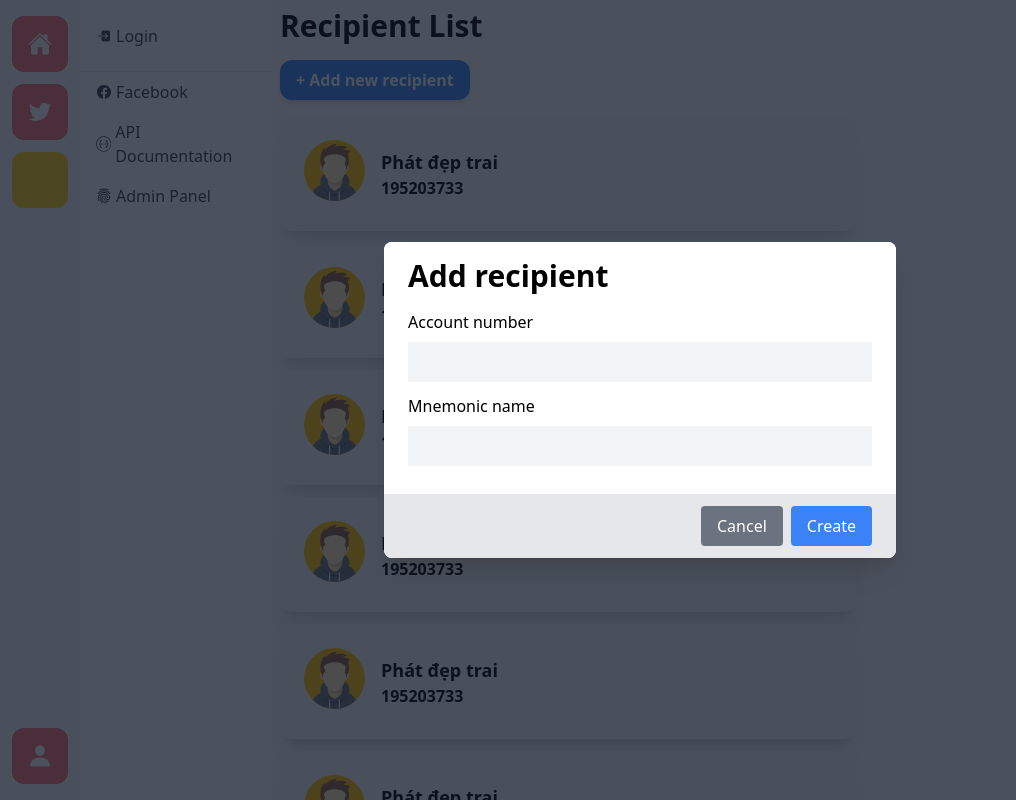
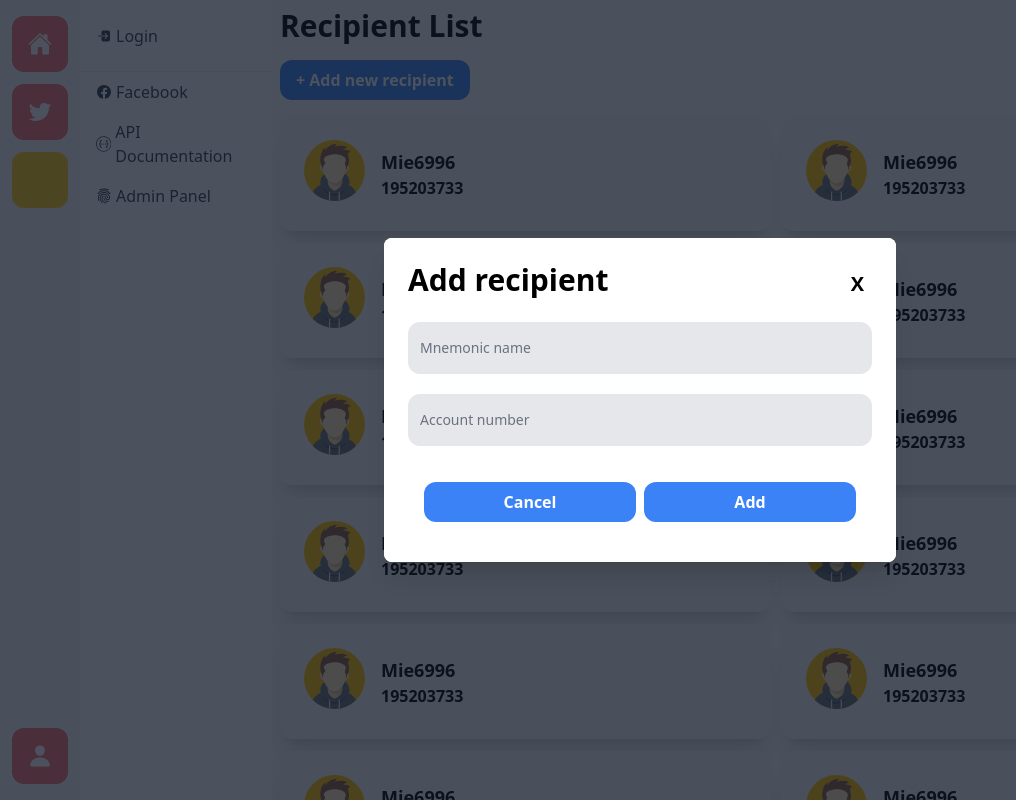
Before and after one commit to hcmus-internet-banking/frontend, a Next.js app: page /user/recipients in a window 1280 px wide. Shown: the whole page, without its empty margins (0-1016 px from the left). Built offline with nearby package versions, Linux system fonts and the light colour scheme; no server answers.

Commit message:
update UI for recepient

```diff
--- a/package.json
+++ b/package.json
@@ -46,8 +46,8 @@
     "eslint-config-next": "12.3.1",
     "eslint-plugin-unused-imports": "^2.0.0",
     "postcss": "^8.4.14",
-    "prettier": "^2.7.1",
-    "prettier-plugin-tailwindcss": "^0.1.13",
+    "prettier": "^2.8.0",
+    "prettier-plugin-tailwindcss": "^0.2.0",
     "tailwindcss": "^3.1.6",
     "ts-node": "^10.9.1",
     "typescript": "^4.8.4"
--- a/src/components/common/Heading/Heading.tsx
+++ b/src/components/common/Heading/Heading.tsx
@@ -8,7 +8,7 @@ type Props = {
 
 function Heading({ children, className }: Props) {
   return (
-    <h1 className={classNames("text-xl font-medium", className)}>{children}</h1>
+    <h1 className={classNames("text-3xl font-bold", className)}>{children}</h1>
   );
 }
 
--- a/src/components/user/AddRecepientModal.tsx
+++ b/src/components/user/AddRecepientModal.tsx
@@ -1,4 +1,11 @@
 import classNames from "classnames";
+import { useFormik } from "formik";
+import { toast } from "react-hot-toast";
+import { toFormikValidationSchema } from "zod-formik-adapter";
+import Button from "../common/Button/Button";
+import Heading from "../common/Heading/Heading";
+import Input from "../common/Input/Input";
+import Spacer from "../common/Spacer/Spacer";
 
 type Props = {
   hide: boolean;
@@ -6,11 +13,40 @@ type Props = {
 };
 
 const AddRecepientModal = ({ hide, toggle }: Props) => {
+  const hidden = hide ? "hidden" : undefined;
 
-  const hidden = hide ? "hidden" : undefined;
+  // const formik = useFormik({
+  //   initialValues: {
+  //     mnemonicNAme: "",
+  //     accountNumber: 0,
+  //   },
+  //   validateOnBlur: false,
+  //   validateOnChange: isSubmitted,
+  //   validationSchema: toFormikValidationSchema(addRecipientValidate),
+  //   onSubmit: async (values) => {
+  //     setIsSubmitted(true);
+
+  //     const result = dispatch().unwrap();
+
+  //     toast.promise(
+  //       result,
+  //       {
+  //         loading: "Loading...",
+  //         success: ({ data }) => {
+  //           if (data.id !== null) {
+  //             toast.success(JSON.stringify(data));
+  //             router.push("/");
+  //           }
+  //           return "Success";
+  //         },
+  //         error: null,
+  //       },
+  //       noToastErrorOption
+  //     );
+  //   },
+  // });
   return (
     <>
-
       <div
         className={classNames(
           "fixed top-0 left-0 z-10 w-full overflow-y-auto",
@@ -30,87 +66,44 @@ const AddRecepientModal = ({ hide, toggle }: Props) => {
             aria-modal="true"
             aria-labelledby="modal-headline"
           >
-            <div className="bg-white px-4 pt-5 pb-4 sm:p-6 sm:pb-4 sm:pt-0">
-            <div className="py-4 text-3xl font-bold">Add recipient</div>
-
-              <label>Account number</label>
-              <input type="text" className="mt-2 mb-3 w-full bg-gray-100 p-2" />
-              <label>Mnemonic name</label>
-              <input type="text" className="mt-2 mb-3 w-full bg-gray-100 p-2" />
-            </div>
-            <div className="bg-gray-200 px-4 py-3 text-right">
-              <button
-                type="button"
-                className="mr-2 rounded bg-gray-500 py-2 px-4 text-white hover:bg-gray-700"
-                onClick={toggle}
-              >
-                <i className="fas fa-times"></i> Cancel
-              </button>
-              <button
-                type="button"
-                className="mr-2 rounded bg-blue-500 py-2 px-4 text-white hover:bg-blue-700"
-              >
-                <i className="fas fa-plus"></i> Create
-              </button>
+            <div className="w-full bg-white p-6">
+              <div className="flex w-full justify-around">
+                <Heading className="grow font-bold">Add recipient</Heading>
+                <div
+                  className="p-2 text-xl font-bold hover:cursor-pointer hover:opacity-25"
+                  onClick={toggle}
+                >
+                  X
+                </div>
+              </div>
+              <Spacer className="h-1" />
+              <div className="grid grid-cols-1 divide-x">
+                {/* onSubmit={formik.handleSubmit} */}
+                <form>
+                  <section className="space-y-5">
+                    <Input
+                      type="text"
+                      className="w-full"
+                      placeholder="Mnemonic name"
+                    />
+                    <Input
+                      type="text"
+                      className="w-full"
+                      placeholder="Account number"
+                    />
+                    <div className="mt-0 grid grid-cols-1 gap-2 p-4 sm:mt-5 sm:grid-cols-2">
+                      <Button type="button" onClick={toggle}>
+                        Cancel
+                      </Button>
+                      <Button type="submit">Add</Button>
+                    </div>
+                  </section>
+                </form>
+              </div>
             </div>
           </div>
         </div>
       </div>
-      {/* <div
-        className={classNames(
-          "flex h-full flex-col items-center justify-center bg-gray-100 shadow-xl",
-          hidden
-        )}
-      >
-        <div className="py-4 text-3xl font-bold">Add recipient</div>
-        <form>
-          <section className="space-y-2 pr-4">
-            <Input
-              className="w-full"
-              name="id"
-              //   value={formik.values.email}
-              //   onChange={formik.handleChange}
-              placeholder="Account number"
-              //   error={formik.errors.email}
-            />
-
-            <Input
-              className="w-full"
-              name="mnemonicName"
-              //   value={formik.values.password}
-              //   onChange={formik.handleChange}
-              placeholder="Mnemonic Name"
-              type="text"
-              //   error={formik.errors.password}
-            />
-          </section>
-          <div className="px-4 py-3 text-right">
-            <button
-              type="button"
-              className="mr-2 rounded bg-gray-500 py-2 px-4 text-white hover:bg-gray-700"
-              onClick={toggle}
-            >
-              <i className="fas fa-times"></i> Cancel
-            </button>
-            <button
-              type="button"
-              className="mr-2 rounded bg-blue-500 py-2 px-4 text-white hover:bg-blue-700"
-            >
-              <i className="fas fa-plus"></i> Create
-            </button>
-          </div>
-        </form> */}
-
-        {/* <section className="space-y-2 pl-4">
-            <Button
-              onClick={() => {
-                router.push("/register");
-              }}
-            >
-              <span>Add</span>
-            </Button>
-          </section> */}
-     {/* </div> */}
     </>
   );
 };
--- a/src/components/user/Recipient.tsx
+++ b/src/components/user/Recipient.tsx
@@ -9,15 +9,15 @@ type Props = {
 
 function Recipient({ recipient }: Props) {
   return (
-    <Card className="flex max-w-xl">
+    <Card className="flex max-w-2xl transition-[transform,box-shadow] hover:-translate-y-0.5 hover:cursor-pointer">
       <div className="rounded-full p-2">
         <Image className="h-20 w-20" alt="avatar" src={avatar} />
       </div>
       <div className="flex flex-col p-2">
-          <span className="text-lg font-bold line-clamp-2">
-            {recipient.mnemonicName}
-          </span>
-          <span className="font-semibold line-clamp-2">{recipient.id}</span>
+        <span className="text-lg font-bold line-clamp-2">
+          {recipient.mnemonicName}
+        </span>
+        <span className="font-semibold line-clamp-2">{recipient.id}</span>
       </div>
     </Card>
   );
--- a/src/pages/user/recipients/index.tsx
+++ b/src/pages/user/recipients/index.tsx
@@ -1,3 +1,4 @@
+import Button from "../../../components/common/Button/Button";
 import AddRecepientModal from "../../../components/user/AddRecepientModal";
 import Recipient from "../../../components/user/Recipient";
 import useToggle from "../../../lib/common/hooks/useToggle";
@@ -10,7 +11,7 @@ import useToggle from "../../../lib/common/hooks/useToggle";
 const Index = () => {
   const recipient = {
     id: 195203733,
-    mnemonicName: "Phát đẹp trai",
+    mnemonicName: "Mie6996",
   };
 
   const { value, toggle } = useToggle(false);
@@ -19,13 +20,46 @@ const Index = () => {
     <>
       <AddRecepientModal hide={value} toggle={toggle} />
       <div className="text-3xl font-bold">Recipient List</div>
-      <button
-        className="my-4 h-10 rounded-xl bg-blue-500 px-4 py-2 font-semibold text-white shadow-md transition-[transform,box-shadow] hover:-translate-y-0.5 hover:bg-opacity-80 hover:shadow-lg hover:shadow-blue-600"
-        onClick={toggle}
-      >
+      <Button className="my-4" onClick={toggle}>
         + Add new recipient
-      </button>
-      <div className="flex flex-col gap-3">
+      </Button>
+      <div className="grid grid-cols-1 gap-3 sm:grid-cols-2">
+        <Recipient recipient={recipient} />
+        <Recipient recipient={recipient} />
+        <Recipient recipient={recipient} />
+        <Recipient recipient={recipient} />
+        <Recipient recipient={recipient} />
+        <Recipient recipient={recipient} />
+        <Recipient recipient={recipient} />
+        <Recipient recipient={recipient} />
+        <Recipient recipient={recipient} />
+        <Recipient recipient={recipient} />
+        <Recipient recipient={recipient} />
+        <Recipient recipient={recipient} />
+        <Recipient recipient={recipient} />
+        <Recipient recipient={recipient} />
+        <Recipient recipient={recipient} />
+        <Recipient recipient={recipient} />
+        <Recipient recipient={recipient} />
+        <Recipient recipient={recipient} />
+        <Recipient recipient={recipient} />
+        <Recipient recipient={recipient} />
+        <Recipient recipient={recipient} />
+        <Recipient recipient={recipient} />
+        <Recipient recipient={recipient} />
+        <Recipient recipient={recipient} />
+        <Recipient recipient={recipient} />
+        <Recipient recipient={recipient} />
+        <Recipient recipient={recipient} />
+        <Recipient recipient={recipient} />
+        <Recipient recipient={recipient} />
+        <Recipient recipient={recipient} />
+        <Recipient recipient={recipient} />
+        <Recipient recipient={recipient} />
+        <Recipient recipient={recipient} />
+        <Recipient recipient={recipient} />
+        <Recipient recipient={recipient} />
+        <Recipient recipient={recipient} />
         <Recipient recipient={recipient} />
         <Recipient recipient={recipient} />
         <Recipient recipient={recipient} />
@@ -37,4 +71,6 @@ const Index = () => {
   );
 };
 
+Index.title = "Recipients";
+
 export default Index;
```
Also changed, not shown: 2 other files (tests, documents, lock files or other folders).
